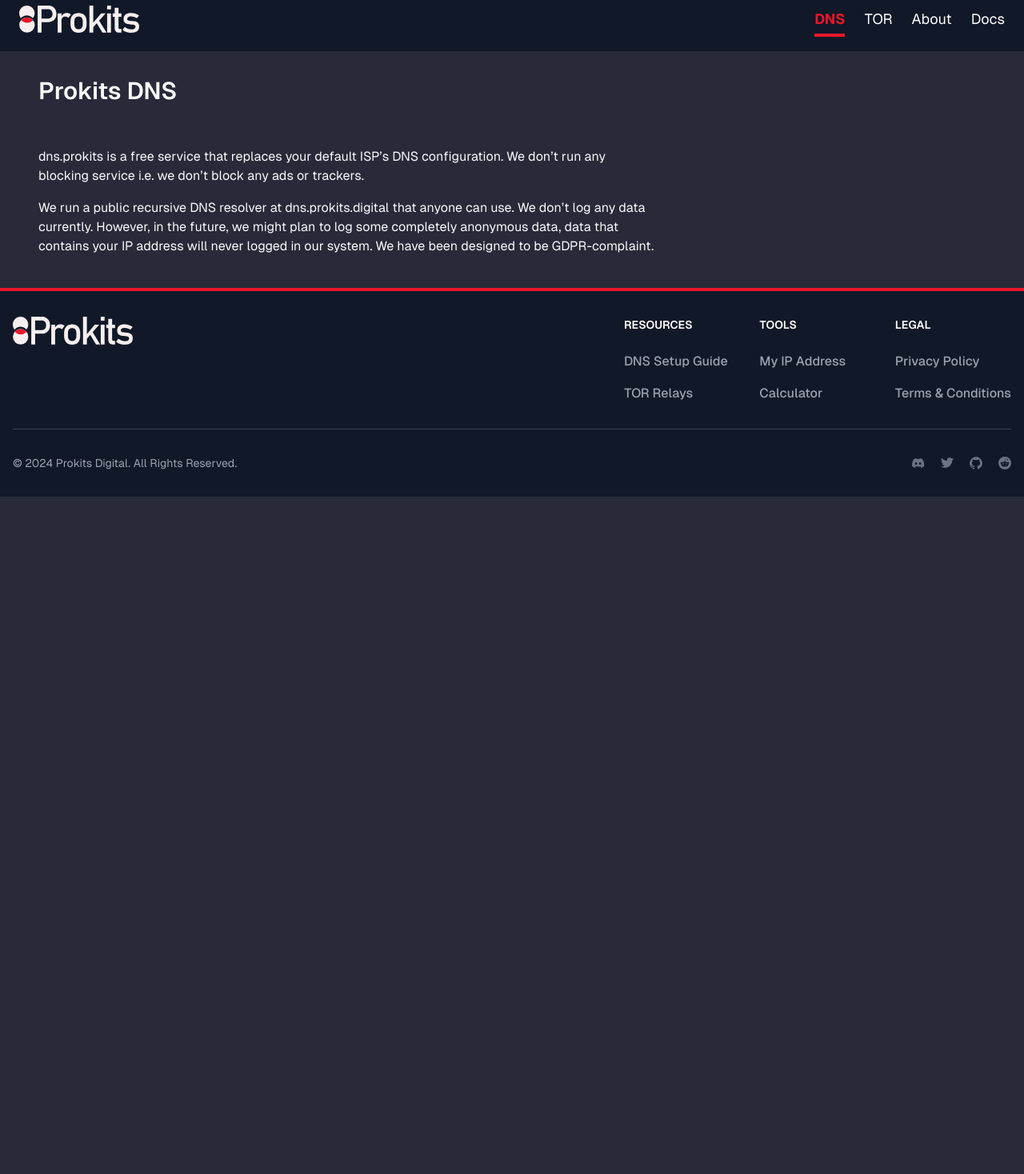
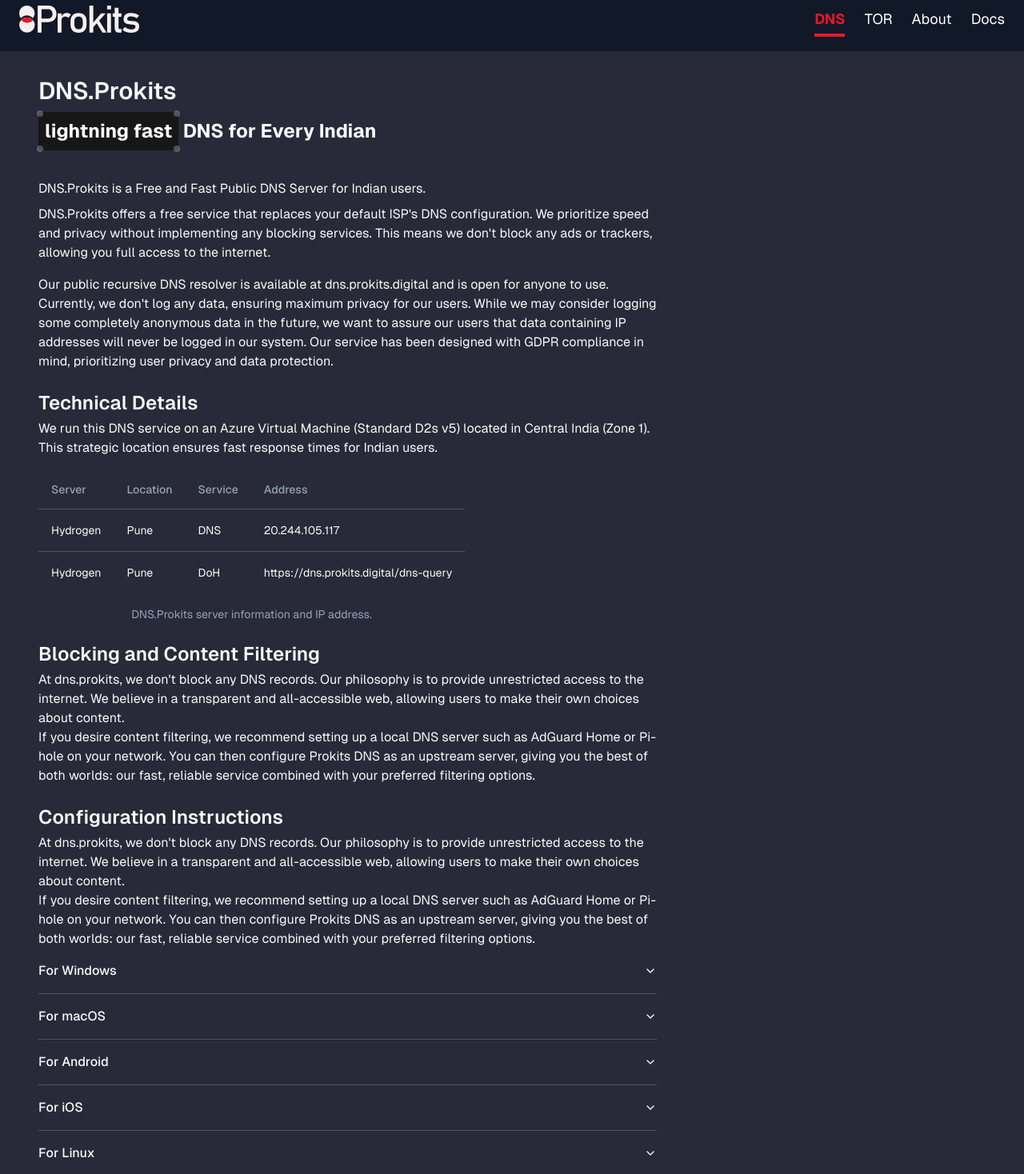
Before and after one commit to prokits/site, a Next.js app: page /dns in a window 1280 px wide. Shown: the part 20-1488 px from the top of the page at 80% size. Before the commit the page ends 800 px from the top, so only its background shows below. Built offline with nearby package versions, Linux system fonts and the light colour scheme.

Commit message:
fix: dns page content update

```diff
--- a/app/dns/page.tsx
+++ b/app/dns/page.tsx
@@ -1,23 +1,209 @@
-import { Page, PageContent, PageTitle, Paragraph } from "@/components/page/page";
+import {
+    Page,
+    PageContent,
+    PageSubtitle,
+    PageTitle,
+    Paragraph
+} from "@/components/page/page";
+import {
+    Table,
+    TableBody,
+    TableCaption,
+    TableCell,
+    TableHead,
+    TableHeader,
+    TableRow
+} from "@/components/ui/table";
+import {
+    Accordion,
+    AccordionContent,
+    AccordionItem,
+    AccordionTrigger,
+} from "@/components/ui/accordion"
 import { Metadata } from "next";
-
+import { CopyToClipboard } from "@/components/ui/copy-to-clipboard";
 export const metadata: Metadata = {
-    title: "dns.prokits - Fast. Free. Private. | Prokits",
+    title: "DNS.Prokits - Fast. Free. Private. | Prokits",
     description: "Prokits DNS service",
 }
+import { Cover } from "@/components/ui/cover";
+
 
 export default function DNSPage() {
     return (
         <Page>
-            <PageTitle>Prokits DNS</PageTitle>
-            <PageContent>
+            <PageTitle>
+                DNS.Prokits
+                <br />
+                <h2 className="text-2xl font-bold my-2">
+                    <Cover>lightning fast</Cover> DNS for Every Indian
+                </h2>
+            </PageTitle>
+
+            <PageContent className="mt-12">
+                <h1>DNS.Prokits is a Free and Fast Public DNS Server for Indian users.</h1>
                 <Paragraph>
-                    dns.prokits is a free service that replaces your default ISP’s DNS configuration. We don’t run any blocking service i.e. we don’t block any ads or trackers.
+                    DNS.Prokits offers a free service that replaces your default ISP's DNS configuration.
+                    We prioritize speed and privacy without implementing any blocking services.
+                    This means we don't block any ads or trackers, allowing you full access to the internet.
                 </Paragraph>
                 <Paragraph>
-                    We run a public recursive DNS resolver at dns.prokits.digital that anyone can use. We don’t log any data currently. However, in the future, we might plan to log some completely anonymous data, data that contains your IP address will never logged in our system. We have been designed to be GDPR-complaint.
+                    Our public recursive DNS resolver is available at dns.prokits.digital and is open for anyone to use.
+                    Currently, we don't log any data, ensuring maximum privacy for our users.
+                    While we may consider logging some completely anonymous data in the future, we want to assure our users that data containing IP addresses will never be logged in our system.
+                    Our service has been designed with GDPR compliance in mind, prioritizing user privacy and data protection.
+                </Paragraph>
+                <Paragraph>
+                    <PageSubtitle>Technical Details</PageSubtitle>
+                    We run this DNS service on an Azure Virtual Machine (Standard D2s v5) located in Central India (Zone 1).
+                    This strategic location ensures fast response times for Indian users.
+
+                    <Table className="mt-4 w-fit">
+                        <TableCaption>
+                            DNS.Prokits server information and IP address.
+                        </TableCaption>
+                        <TableHeader>
+                            <TableRow>
+                                <TableHead>Server</TableHead>
+                                <TableHead>Location</TableHead>
+                                <TableHead>Service</TableHead>
+                                <TableHead>Address</TableHead>
+                            </TableRow>
+                        </TableHeader>
+
+
+                        <TableBody>
+                            <TableRow>
+                                <TableCell>Hydrogen</TableCell>
+                                <TableCell>Pune</TableCell>
+                                <TableCell>DNS</TableCell>
+                                <TableCell>
+                                    <CopyToClipboard text="20.244.105.117">20.244.105.117</CopyToClipboard>
+                                </TableCell>
+                            </TableRow>
+                            <TableRow>
+                                <TableCell>Hydrogen</TableCell>
+                                <TableCell>Pune</TableCell>
+                                <TableCell>DoH</TableCell>
+                                <TableCell>https://dns.prokits.digital/dns-query</TableCell>
+                            </TableRow>
+
+                        </TableBody>
+
+
+                    </Table>
+                </Paragraph>
+
+                <Paragraph>
+                    <PageSubtitle>Blocking and Content Filtering</PageSubtitle>
+                    At dns.prokits, we don't block any DNS records.
+                    Our philosophy is to provide unrestricted access to the internet.
+                    We believe in a transparent and all-accessible web, allowing users to make their own choices about content.
+                    <br />
+                    If you desire content filtering, we recommend setting up a local DNS server such as AdGuard Home or Pi-hole on your network.
+                    You can then configure Prokits DNS as an upstream server, giving you the best of both worlds: our fast, reliable service combined with your preferred filtering options.
+                </Paragraph>
+
+                <Paragraph>
+                    <PageSubtitle>Configuration Instructions</PageSubtitle>
+                    At dns.prokits, we don't block any DNS records.
+                    Our philosophy is to provide unrestricted access to the internet.
+                    We believe in a transparent and all-accessible web, allowing users to make their own choices about content.
+                    <br />
+                    If you desire content filtering, we recommend setting up a local DNS server such as AdGuard Home or Pi-hole on your network.
+                    You can then configure Prokits DNS as an upstream server, giving you the best of both worlds: our fast, reliable service combined with your preferred filtering options.
+
+                    <Accordion type="single" collapsible className="w-full">
+                        <AccordionItem value="item-1">
+                            <AccordionTrigger>For Windows</AccordionTrigger>
+
+                            <AccordionContent>
+                                <ul className="list-disc list-inside space-y-2 text-sm">
+                                    <li>Open Network and Sharing Center</li>
+                                    <li>Click on your active network connection</li>
+                                    <li>Select Properties</li>
+                                    <li>Choose Internet Protocol Version 4 (TCP/IPv4)</li>
+                                    <li>Click Properties</li>
+                                    <li>Select "Use the following DNS server addresses"</li>
+                                    <li>Enter 20.244.105.117 as the Preferred DNS server</li>
+                                    <li>Click OK to save changes</li>
+                                </ul>
+                            </AccordionContent>
+                        </AccordionItem>
+                        <AccordionItem value="item-2">
+                            <AccordionTrigger>For macOS</AccordionTrigger>
+                            <AccordionContent>
+                                <ul className="list-disc list-inside space-y-2 text-sm">
+                                    <li>Open System Preferences</li>
+                                    <li>Click on the Network icon (usually on the top-right corner)</li>
+                                    <li>Select your active network connection</li>
+                                    <li>Click on the Advanced button</li>
+                                    <li>Select the Interface tab</li>
+                                    <li>Click on the + button to add a new DNS server</li>
+                                    <li>Enter 20.244.105.117 as the Preferred DNS server</li>
+                                    <li>Click OK to save changes</li>
+                                </ul>
+                            </AccordionContent>
+
+                        </AccordionItem>
+                        <AccordionItem value="item-3">
+                            <AccordionTrigger>For Android</AccordionTrigger>
+                            <AccordionContent>
+                                <ul className="list-disc list-inside space-y-2 text-sm">
+                                    <li>Open Settings</li>
+                                    <li>Click on Wi-Fi</li>
+                                    <li>Select your active network connection</li>
+                                    <li>Click on the Advanced options</li>
+                                    <li>Select Manual</li>
+                                    <li>Enter 20.244.105.117 as the Preferred DNS server</li>
+                                    <li>Click on Save</li>
+                                </ul>
+                            </AccordionContent>
+
+                        </AccordionItem>
+
+                        <AccordionItem value="item-4">
+                            <AccordionTrigger>For iOS</AccordionTrigger>
+                            <AccordionContent>
+                                <ul className="list-disc list-inside space-y-2 text-sm">
+                                    <li>Open Settings</li>
+                                    <li>Click on Wi-Fi</li>
+                                    <li>Select your active network connection</li>
+                                    <li>Click on the Advanced options</li>
+                                    <li>Select Manual</li>
+
+                                </ul>
+                            </AccordionContent>
+
+
+                        </AccordionItem>
+
+                        <AccordionItem value="item-5">
+                            <AccordionTrigger>For Linux</AccordionTrigger>
+                            <AccordionContent>
+                                <ul className="list-disc list-inside space-y-2 text-sm">
+                                    <li>Open Network Settings</li>
+                                    <li>Select your active network connection</li>
+                                    <li>Click on the Advanced options</li>
+                                    <li>Select Manual</li>
+                                    <li>Enter 20.244.105.117 as the Preferred DNS server</li>
+                                    <li>Click on Save</li>
+                                </ul>
+                            </AccordionContent>
+                        </AccordionItem>
+                    </Accordion>
+
+
+                </Paragraph>
+
+                <Paragraph>
+                    By choosing dns.prokits, you're opting for a fast, private, and open DNS service tailored for Indian users.
+                    We're committed to providing a transparent and accessible internet experience while respecting your privacy.
                 </Paragraph>
             </PageContent>
+
+
+
         </Page>
     )
 }
```
